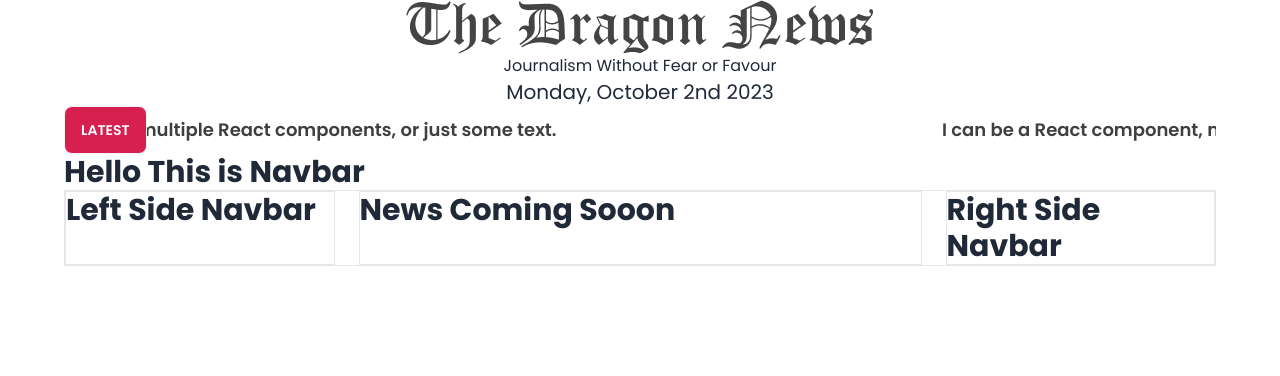
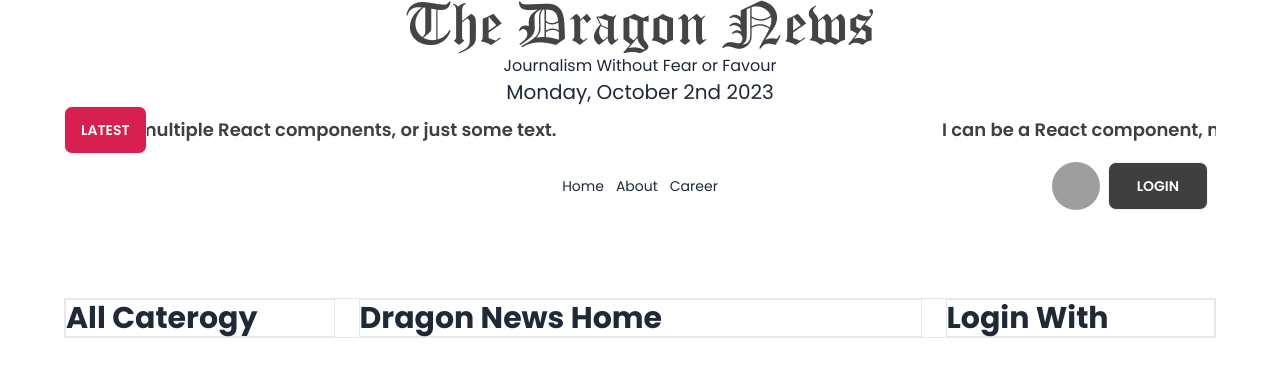
Before and after one commit to omarjafor/Dragon-News-Auth, a React (Vite) app: page / in a window 1280 px wide. Shown: the top 376 px of the page. Built offline with nearby package versions, Linux system fonts and the light colour scheme; grey boxes are pictures that could not be loaded.

Commit message:
navbar header setup marquee

```diff
--- a/src/Components/Home/BreakingNews.jsx
+++ b/src/Components/Home/BreakingNews.jsx
@@ -1,11 +1,12 @@
 import Marquee from "react-fast-marquee";
+import { Link } from "react-router-dom";
 
 const BreakingNews = () => {
     return (
         <div className="flex">
             <button className="btn text-white hover:text-black bg-[#D72050]">Latest</button>
             <Marquee pauseOnHover={true} style={ { color: 'var(--Dark-02, #403F3F)', fontSize: '18px', fontWeight: 600, lineHeight: '30px'} }>
-                I can be a React component, multiple React components, or just some text.
+                <Link to='/'> I can be a React component, multiple React components, or just some text.</Link>
             </Marquee>
         </div>
     );
--- a/src/Components/Home/Home.jsx
+++ b/src/Components/Home/Home.jsx
@@ -10,12 +10,12 @@ const Home = () => {
             <Header></Header>
             <BreakingNews></BreakingNews>
             <Navbar></Navbar>
-            <div className="grid border grid-cols-1 md:grid-cols-4 gap-6">
+            <div className="grid border grid-cols-1 md:grid-cols-4 gap-6 mt-20">
                 <div className="border">
                     <LeftSideNav></LeftSideNav>
                 </div>
                 <div className="md:col-span-2 border">
-                    <h1 className="text-3xl font-bold">News Coming Sooon</h1>
+                    <h1 className="text-3xl font-bold">Dragon News Home</h1>
                 </div>
                 <div className="border">
                     <RightSideNav></RightSideNav>
--- a/src/Components/Shared/LeftSideNav/LeftSideNav.jsx
+++ b/src/Components/Shared/LeftSideNav/LeftSideNav.jsx
@@ -4,7 +4,7 @@ const LeftSideNav = () => {
     return (
         <div>
             <h1 className="text-3xl font-bold">
-                Left Side Navbar
+                All Caterogy
             </h1>
         </div>
     );
--- a/src/Components/Shared/Navbar/Navbar.jsx
+++ b/src/Components/Shared/Navbar/Navbar.jsx
@@ -1,9 +1,37 @@
+import { Link } from "react-router-dom";
+
 const Navbar = () => {
+
+    const navLinks = <>
+        <Link to='/'><li>Home</li></Link>
+        <Link to='/about'><li className="ml-3">About</li></Link>
+        <Link to='/career'><li className="ml-3">Career</li></Link>
+    </>
     return (
-        <div>
-            <h1 className="text-3xl font-bold">
-                Hello This is Navbar
-            </h1>
+        <div className="navbar bg-base-100">
+            <div className="navbar-start">
+                <div className="dropdown">
+                    <label tabIndex={0} className="btn btn-ghost lg:hidden">
+                        <svg xmlns="http://www.w3.org/2000/svg" className="h-5 w-5" fill="none" viewBox="0 0 24 24" stroke="currentColor"><path strokeLinecap="round" strokeLinejoin="round" strokeWidth="2" d="M4 6h16M4 12h8m-8 6h16" /></svg>
+                    </label>
+                    <ul tabIndex={0} className="menu menu-sm dropdown-content mt-3 z-[1] p-2 shadow bg-base-100 rounded-box w-52">
+                        {navLinks}
+                    </ul>
+                </div>
+            </div>
+            <div className="navbar-center hidden lg:flex">
+                <ul className="menu menu-horizontal px-1">
+                    {navLinks}
+                </ul>
+            </div>
+            <div className="navbar-end">
+                <div className="avatar mr-2">
+                    <div className="w-12 rounded-full">
+                        <img src="https://images.unsplash.com/photo-1544005313-94ddf0286df2?ixlib=rb-4.0.3&ixid=M3wxMjA3fDB8MHxzZWFyY2h8MTZ8fHByb2Zlc3Npb25hbCUyMGdpcmx8ZW58MHx8MHx8fDA%3D&w=1000&q=80" />
+                    </div>
+                </div>
+                <a className="btn bg-[#403F3F] text-white px-7 hover:text-black">Login</a>
+            </div>
         </div>
     );
 };
--- a/src/Components/Shared/RightSideNav/RightSideNav.jsx
+++ b/src/Components/Shared/RightSideNav/RightSideNav.jsx
@@ -4,7 +4,7 @@ const RightSideNav = () => {
     return (
         <div>
             <h1 className="text-3xl font-bold">
-                Right Side Navbar
+                Login With
             </h1>
         </div>
     );
```
